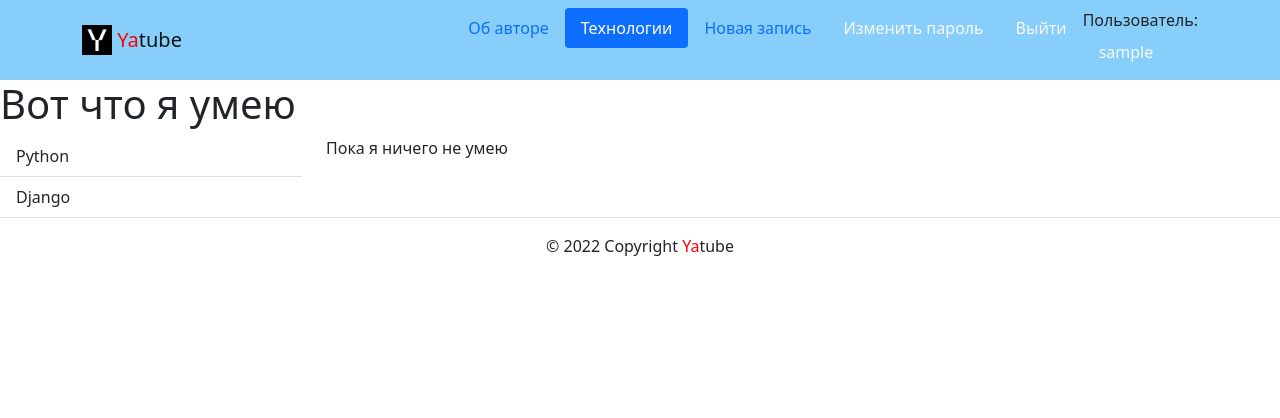
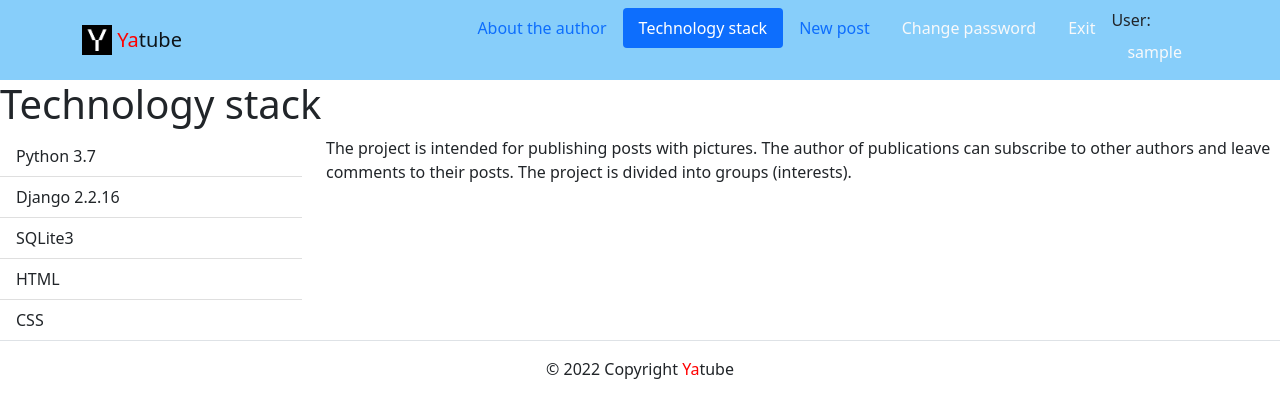
Before and after one commit to ZhannaVen/Yatube, a Django app: page /about/tech/ in a window 1280 px wide. Shown: the top 418 px of the page. Run offline with Django 4.2, Linux system fonts and the light colour scheme; the visitor is signed in with stand-in values (Sample User, id 1); some libraries are stand-ins or nearby versions.

Commit message:
All templates except USERS were translated

```diff
--- a/yatube/templates/about/author.html
+++ b/yatube/templates/about/author.html
@@ -4,7 +4,7 @@
 {% load static %}
 <h1>Hi! My name is Zhanna. I'm the author</h1>
 <p>
-  My cat who has helped me to bring this idea to life.
+  This is my cat who has helped me to bring this idea to life.
 </p>
 <img src="{% static 'img/about/mycat.jpg' %}" width="400" class="d-inline-block align-top" alt="Simba - a cat">
 {% endblock %}
--- a/yatube/templates/about/tech.html
+++ b/yatube/templates/about/tech.html
@@ -1,20 +1,32 @@
 {% extends "base.html" %}
-{% block title %}Технологии{% endblock %}
+{% block title %}Technology stack{% endblock %}
 {% block content %}
 <div class="row">
-  <h1>Вот что я умею</h1>
+  <h1>Technology stack</h1>
   <aside class="col-12 col-md-3">
     <ul class="list-group list-group-flush">
       <li class="list-group-item">
-        Python
+        Python 3.7
       </li>
       <li class="list-group-item">
-        Django
+        Django 2.2.16
+      </li>
+      <li class="list-group-item">
+        SQLite3
+      </li>
+      <li class="list-group-item">
+        HTML
+      </li>
+      <li class="list-group-item">
+        CSS
       </li>
     </ul>
   </aside>
   <article class="col-12 col-md-9">
-    <p>Пока я ничего не умею</p>
+    <p>The project is intended for publishing posts with pictures.
+       The author of publications can subscribe to other authors and leave comments to their posts.
+       The project is divided into groups (interests).
+    </p>
   </article>
 </div>
 {% endblock %}
--- a/yatube/templates/core/404.html
+++ b/yatube/templates/core/404.html
@@ -2,6 +2,6 @@
 {% block title %}Custom 404{% endblock %}
 {% block content %}
   <h1>Custom 404</h1>
-  <p>Страницы с адресом {{ path }} не существует</p>
-  <a href="{% url 'posts:index' %}">Идите на главную</a>
+  <p>The page {{ path }} doee not exist</p>
+  <a href="{% url 'posts:index' %}">Main page</a>
 {% endblock %}
--- a/yatube/templates/includes/header.html
+++ b/yatube/templates/includes/header.html
@@ -11,14 +11,14 @@
           <a class="nav-link {% if view_name  == 'about:author' %}active{% endif %}"
              href="{% url 'about:author' %}"
           >
-            Об авторе
+            About the author
           </a>
         </li>
         <li class="nav-item">
           <a class="nav-link {% if view_name  == 'about:tech' %}active{% endif %}"
              href="{% url 'about:tech' %}"
           >
-            Технологии
+            Technology stack
           </a>
         </li>
         {% if user.is_authenticated %}
@@ -26,25 +26,25 @@
           <a class="nav-link {% if view_name  == 'posts:post_create' %}active{% endif %}"
              href="{% url 'posts:post_create' %}"
           >
-            Новая запись
+            New post
           </a>
         </li>
         <li class="nav-item">
           <a class="nav-link link-light {% if view_name  == 'users:password_change' %}active{% endif %}"
             href="{% url 'users:password_change' %}"
           >
-            Изменить пароль
+            Change password
           </a>
         </li>
         <li class="nav-item">
           <a class="nav-link link-light {% if view_name  == 'users:logout' %}active{% endif %}"
              href="{% url 'users:logout' %}"
           >
-            Выйти
+            Exit
           </a>
         </li>
         <li class="nav-item">
-          Пользователь:
+          User:
           <a class="nav-link link-light"
              href="{% url 'posts:profile' user.username %}">
           {{ user.username }}
@@ -55,14 +55,14 @@
           <a class="nav-link link-light {% if view_name  == 'users:login' %}active{% endif %}"
              href="{% url 'users:login' %}"
           >
-            Войти
+            Log in
           </a>
         </li>
         <li class="nav-item">
           <a class="nav-link link-light {% if view_name  == 'users:signup' %}active{% endif %}"
              href="{% url 'users:signup' %}"
           >
-            Регистрация
+            Sign in
           </a>
         </li>
         {% endif %}
--- a/yatube/templates/posts/follow.html
+++ b/yatube/templates/posts/follow.html
@@ -1,6 +1,6 @@
 {% extends 'base.html' %}
 {% block title %}
-  Последние новости у друзей
+  Latest news from friends
 {% endblock title %}
 {% block content %}
   {% include 'posts/includes/switcher.html' %}
--- a/yatube/templates/posts/includes/comment.html
+++ b/yatube/templates/posts/includes/comment.html
@@ -2,14 +2,14 @@
 
 {% if user.is_authenticated %}
   <div class="card my-4">
-    <h5 class="card-header">Добавить комментарий:</h5>
+    <h5 class="card-header">Create a comment:</h5>
     <div class="card-body">
       <form method="post" action="{% url 'posts:add_comment' post.pk %}">
         {% csrf_token %}
         <div class="form-group mb-2">
           {{ form.text|addclass:"form-control" }}
         </div>
-        <button type="submit" class="btn btn-primary">Отправить</button>
+        <button type="submit" class="btn btn-primary">Send</button>
       </form>
     </div>
   </div>
--- a/yatube/templates/posts/includes/switcher.html
+++ b/yatube/templates/posts/includes/switcher.html
@@ -6,7 +6,7 @@
           class="nav-link {% if index %}active{% endif %}"
           href="{% url 'posts:index' %}"
         >
-          Все авторы
+          All authors
         </a>
       </li>
       <li class="nav-item">
@@ -14,7 +14,7 @@
            class="nav-link {% if follow %}active{% endif %}"
            href="{% url 'posts:follow_index' %}"
         >
-          Избранные авторы
+        Featured authors
         </a>
       </li>
     </ul>
--- a/yatube/templates/posts/index.html
+++ b/yatube/templates/posts/index.html
@@ -1,6 +1,6 @@
 {% extends 'base.html' %}
 {% block title %}
-  Последние обновления на сайте
+  Latest updates on the site
 {% endblock title %}
 {% block content %}
   {% include 'posts/includes/switcher.html' %}
--- a/yatube/templates/posts/post_create.html
+++ b/yatube/templates/posts/post_create.html
@@ -1,6 +1,6 @@
 {% extends 'base.html' %}
 {% block title %}
-  {% if not form.instance.pk %}Добавить запись{% else %}Редактировать запись{% endif %}
+  {% if not form.instance.pk %}Create post{% else %}Edut post{% endif %}
 {% endblock %}
 {% block content %}
 {% load user_filters %}
@@ -9,7 +9,7 @@
       <div class="col-md-8 p-5">
         <div class="card">
           <div class="card-header">
-            {% if not form.instance.pk %}Добавить запись{% else %}Редактировать запись{% endif %}
+            {% if not form.instance.pk %}Create post{% else %}Edit post{% endif %}
           </div>
           <div class="card-body">
             {% include 'includes/form_errors.html' %}
--- a/yatube/templates/users/logged_out.html
+++ b/yatube/templates/users/logged_out.html
@@ -1,7 +1,7 @@
 {% extends 'base.html' %}
-{% block title %}Вы вышли из системы{% endblock %}
+{% block title %}You are logged out{% endblock %}
 {% block content %}
-{% with card_header='Выход' card_body='Вы вышли из своей учётной записи. Ждём вас снова!' %}
+{% with card_header='Exit' card_body='You are logged out of your account. We are waiting for you again!' %}
 {% include 'includes/card.html' %}
 {% endwith %}
 {% endblock %}
```
Also changed, not shown: yatube/templates/includes/card.html (+4 -4 lines), yatube/templates/posts/includes/paginator.html (+4 -4 lines), yatube/templates/posts/includes/post_card.html (+5 -5 lines), yatube/templates/posts/post_detail.html (+6 -6 lines), yatube/templates/posts/profile.html (+7 -7 lines).
